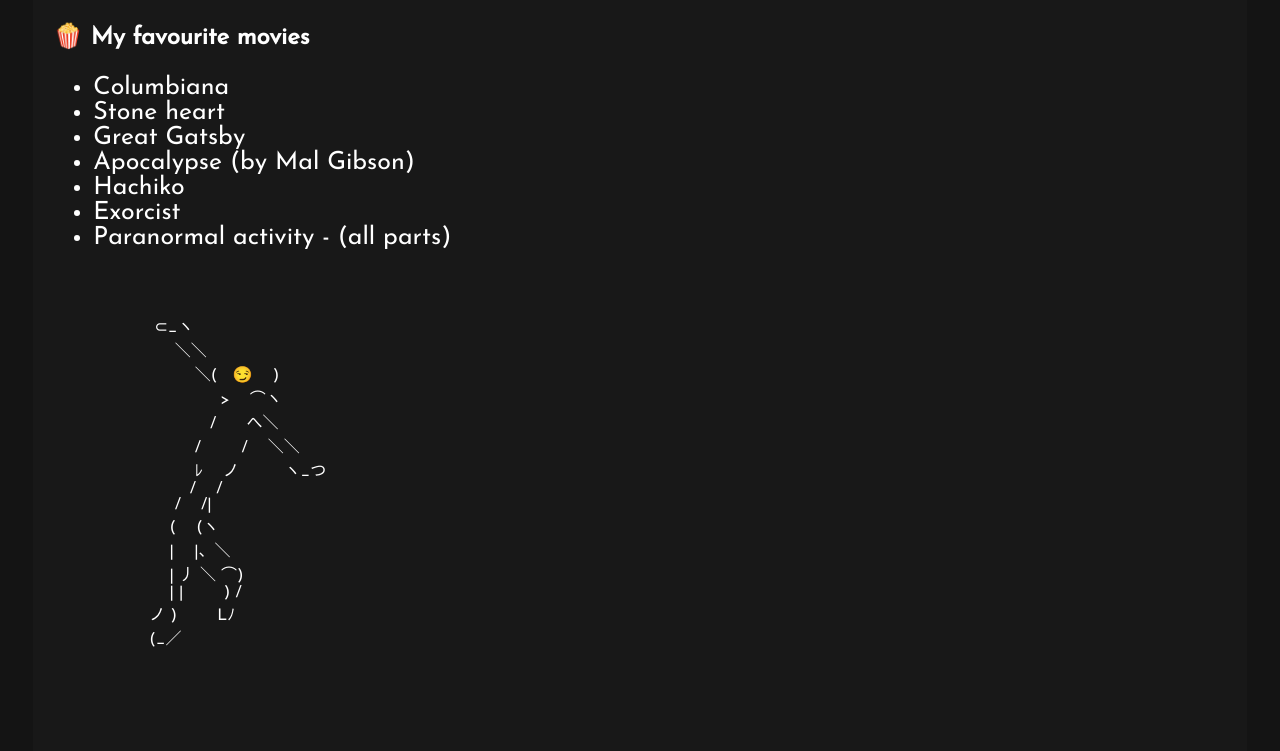
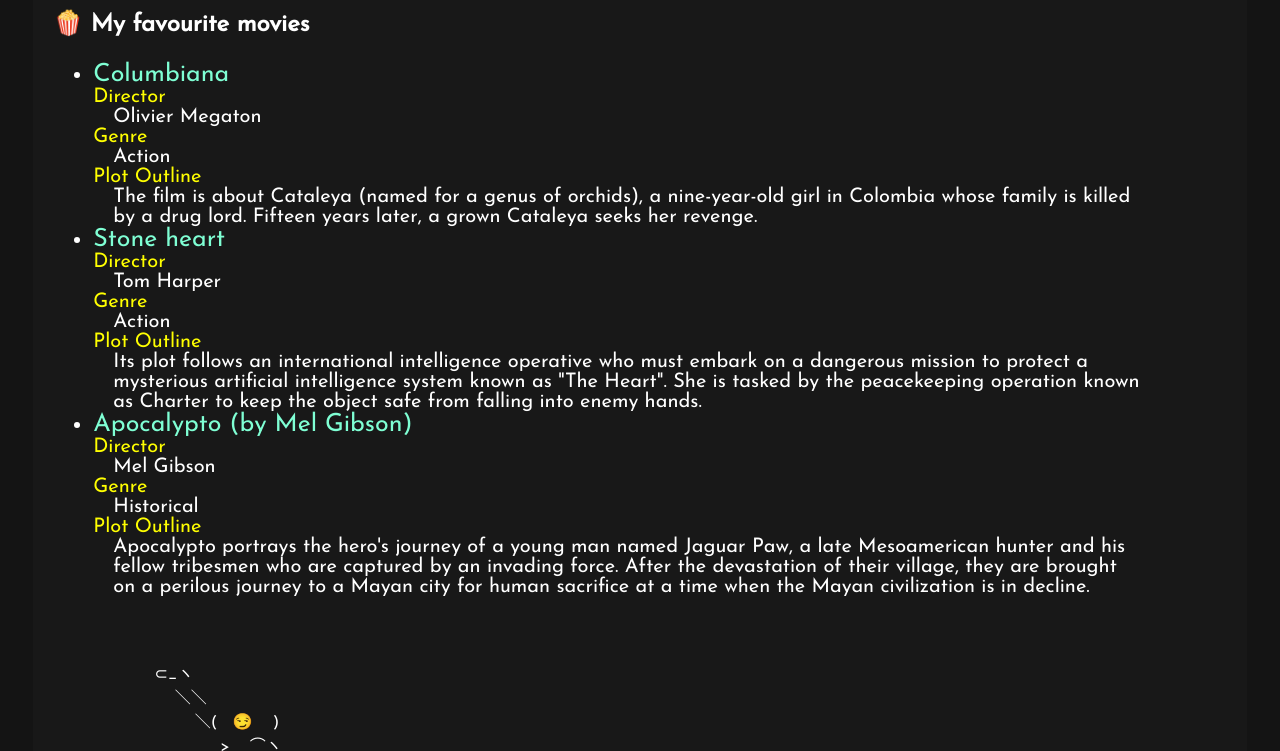
Before and after one commit to ilmedova/wap, a plain HTML site: page lab1/aboutme.html in a window 1280 px wide. Shown: the part 676-1427 px from the top of the page. Drawn offline with Linux system fonts and the light colour scheme.

Commit message:
lab 2 advanced features from lab added

```diff
--- a/lab1/aboutme.html
+++ b/lab1/aboutme.html
@@ -38,13 +38,39 @@
                     </ul>
                     <h2>🍿 My favourite movies</h2>
                     <ul>
-                        <li>Columbiana</li>
-                        <li>Stone heart</li>
-                        <li>Great Gatsby</li>
-                        <li>Apocalypse (by Mal Gibson)</li>
-                        <li>Hachiko</li>
-                        <li>Exorcist</li>
-                        <li>Paranormal activity - (all parts)</li>
+                        <li>
+                            <a href="https://en.wikipedia.org/wiki/Colombiana">Columbiana</a>
+                            <div class="movie-content-block">
+                                <span class="span-key">Director</span>
+                                <span class="span-value">Olivier Megaton</span>
+                                <span class="span-key">Genre</span>
+                                <span class="span-value">Action</span>
+                                <span class="span-key">Plot Outline</span>
+                                <span class="span-value">The film is about Cataleya (named for a genus of orchids), a nine-year-old girl in Colombia whose family is killed by a drug lord. Fifteen years later, a grown Cataleya seeks her revenge.</span>
+                            </div>
+                        </li>
+                        <li>
+                            <a href="https://en.wikipedia.org/wiki/Heart_of_Stone_(2023_film)">Stone heart</a>
+                            <div class="movie-content-block">
+                                <span class="span-key">Director</span>
+                                <span class="span-value">Tom Harper</span>
+                                <span class="span-key">Genre</span>
+                                <span class="span-value">Action</span>
+                                <span class="span-key">Plot Outline</span>
+                                <span class="span-value">Its plot follows an international intelligence operative who must embark on a dangerous mission to protect a mysterious artificial intelligence system known as "The Heart". She is tasked by the peacekeeping operation known as Charter to keep the object safe from falling into enemy hands.</span>
+                            </div>
+                        </li>
+                        <li>
+                            <a href="https://en.wikipedia.org/wiki/Apocalypto">Apocalypto (by Mel Gibson)</a>
+                            <div class="movie-content-block">
+                                <span class="span-key">Director</span>
+                                <span class="span-value">Mel Gibson</span>
+                                <span class="span-key">Genre</span>
+                                <span class="span-value">Historical</span>
+                                <span class="span-key">Plot Outline</span>
+                                <span class="span-value">Apocalypto portrays the hero's journey of a young man named Jaguar Paw, a late Mesoamerican hunter and his fellow tribesmen who are captured by an invading force. After the devastation of their village, they are brought on a perilous journey to a Mayan city for human sacrifice at a time when the Mayan civilization is in decline.</span>
+                            </div>
+                        </li>
                     </ul>
                     <div data-type="dot_art" class="emojis" style="text-align:left; white-space:pre;" contenteditable="" spellcheck="false">⠀⠀⠀⠀⠀⠀
                         ⠀⠀⠀⠀⠀⠀⠀⠀⠀⠀⠀⠀⠀⠀⠀⠀⠀⠀⠀⠀⠀⠀⠀⠀⠀⠀⠀⠀⠀⠀⠀⠀⠀⠀⠀⠀⠀⠀
--- a/public/css/style.css
+++ b/public/css/style.css
@@ -8,6 +8,18 @@
 
 h1{
     font-size: 35px;
+}
+
+a{
+    text-decoration: none;
+}
+
+a:hover{
+    text-decoration: underline;
+}
+
+p::first-letter{
+    font-size: 37.5px;
 }
 
 .profile-picture-area{
@@ -45,3 +57,17 @@
 p,ul{
     font-size: 25px;
 }
+
+.movie-content-block{
+    display: grid;
+}
+
+.span-key{
+    color: yellow;
+    font-size: 20px;
+}
+
+.span-value{
+    font-size: 20px;
+    margin-left: 20px;
+}
```
